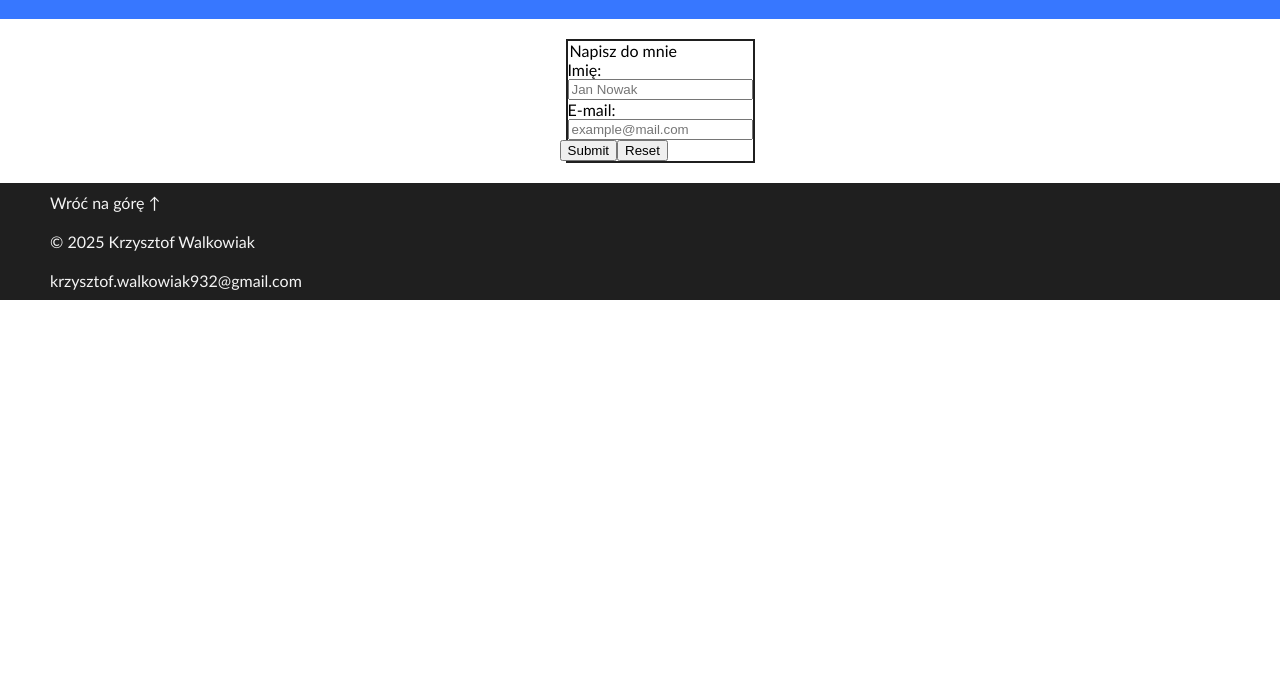
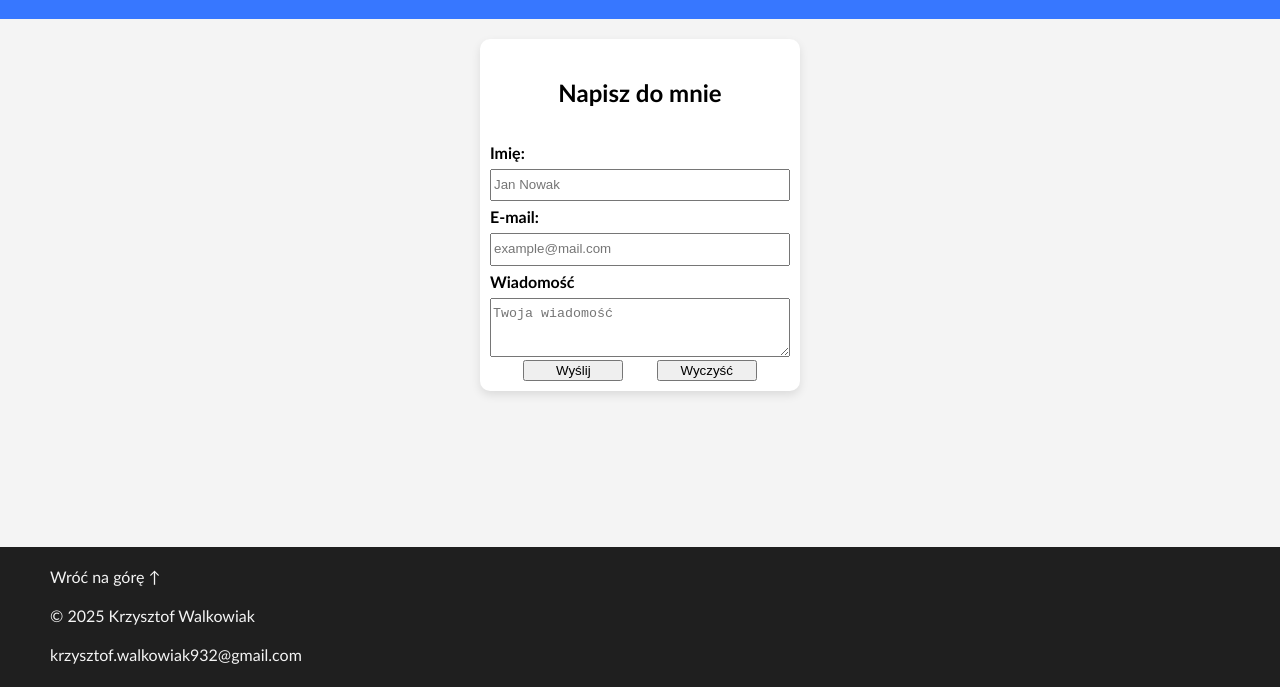
Before and after one commit to KWalkowiak/KWalkowiak.github.io, a plain HTML site: page contact.html in a window 1280 px wide. Shown: the part 113-800 px from the top of the page. Drawn offline with Linux system fonts and the light colour scheme.

Commit message:
07.04.2025

```diff
--- a/contact.html
+++ b/contact.html
@@ -30,20 +30,21 @@
             <h1 class="header-h1">Kontakt</h1>
         </header>
         <main>
-            <form action="#">
-                <div class="contact-form">
-                    <legend>Napisz do mnie</legend>
+            <div class="contact-form">
+                <form action="#">
+                    <legend><h2>Napisz do mnie</h2></legend>
                     <label for="imie">Imię: </label>
-                    <input type="text" id="imie" placeholder="Jan Nowak">
+                    <input type="text" id="imie" name="imie" placeholder="Jan Nowak">
                     <label for="e-mail">E-mail: </label>
-                    <input type="email" id="e-mail" placeholder="example@mail.com">
-                    <label for="textbox"></label>
+                    <input type="email" id="e-mail" name="e-mail" placeholder="example@mail.com">
+                    <label for="messeage">Wiadomość</label>
+                    <textarea name="messeage" id="messeage" placeholder="Twoja wiadomość"></textarea>
                     <div class="buttons">
-                        <input type="submit" id="submit">
-                        <input type="reset" id="reset">
+                        <input type="submit" id="submit" value="Wyślij">
+                        <input type="reset" id="reset" value="Wyczyść">
                     </div>
-                </div>
-            </form>
+                </form>
+            </div>
         </main>
         <footer>
                 <p>
--- a/style.css
+++ b/style.css
@@ -6,7 +6,8 @@
 }
 body{
     margin: 0px;
-    font-family:'Trebuchet MS', 'Lucida Sans Unicode', 'Lucida Grande', 'Lucida Sans', Arial, sans-serif
+    font-family:'Trebuchet MS', 'Lucida Sans Unicode', 'Lucida Grande', 'Lucida Sans', Arial, sans-serif;
+    background-color: #F4F4F4;
 }
 nav{
     height: 50px;
@@ -91,35 +92,61 @@ header{
     align-items: center;
     background-color: var(--color-2);
 }
-main{
-    width: 100%;
+main {
+    max-width: 90%;
+    margin: 20px auto;
     display: flex;
     justify-content: center;
     align-items: center;
-    margin: 20px;
 }
-form{
+form > * {
+    box-sizing: border-box;
+    line-height: 2;
+}
+.contact-form{
+    background-color: #FFF;
+    padding: 10px;
+    display: flex;
+    width: 300px;
+    flex-direction: column;
+    justify-content: center;
+    align-items: center;
+    border-radius: 10px;
+    box-shadow: 0px 4px 10px #0000001A;
+}
+.contact-form legend{
     display: flex;
     justify-content: center;
-    align-items: center;
-    width: 50
 }
-.contact-form{
+.contact-form label{
     display: flex;
-    flex-direction: column;
-    justify-content: center;
-    border: #1f1f1f 2px solid;
+    font-weight: bold;
+    justify-content: flex-start;
+}
+.contact-form input,
+.contact-form textarea{
+    width: 100%;
+    align-self: center;
 }
 .buttons{
     display: flex;
     flex-direction: row;
-    justify-content: center;
-    width: 50%;
+    justify-content:space-evenly;
+    width: 100%;
+    min-width: 300px;
+}
+.buttons input{
+    max-width: 100px;
 }
 footer{
+    position: fixed;
+    width: 100%;
+    height: 15%;
+    bottom: 0;
+    padding: 10px 0px;
     display: flex;
     flex-direction: column;
-    justify-content: center;
+    justify-content: flex-start;
     background-color: var(--color-1);
     color: var(--text-color);
 }
```
